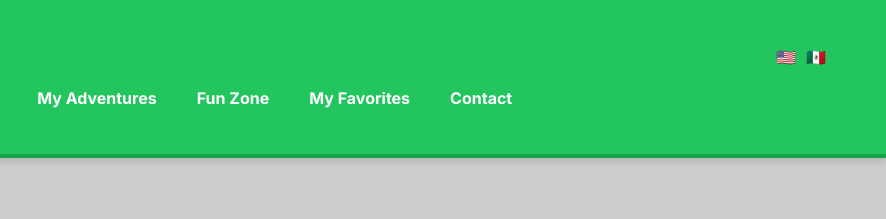
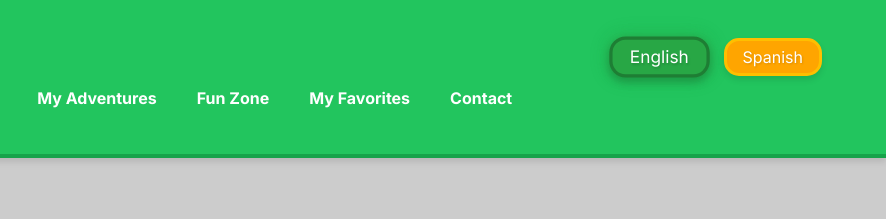
Before and after one commit to wacoachrusso/alexanderzm-website, a website: page index.html in a window 1280 px wide. Shown: the top 219 px of the page, 394-1280 px from the left. Drawn offline with nearby package versions, Linux system fonts and the light colour scheme; placeholder pictures from the web are drawn by us.

Commit message:
Feat: Enhance language switcher with kid-friendly styles and text labels

```diff
--- a/index.html
+++ b/index.html
@@ -18,8 +18,8 @@
                 <span data-lang-en="Alex's Power Zone" data-lang-es="La Zona de Poder de Alex">Alex's Power Zone</span>
             </div>
             <div class="language-switcher" style="display: flex; align-items: center; gap: 10px;">
-                <button id="lang-en" class="language-button active-lang">🇺🇸</button>
-                <button id="lang-es" class="language-button">🇲🇽</button>
+                <button id="lang-en" class="language-button active-lang">English</button>
+                <button id="lang-es" class="language-button">Spanish</button>
             </div>
             <button id="hamburger-button" class="hamburger-button" aria-label="Toggle navigation menu" aria-expanded="false">
                 <span class="hamburger-icon">☰</span>
--- a/style.css
+++ b/style.css
@@ -486,3 +486,52 @@ body {
 .logo-pulse-animation {
   animation: pulse 3.5s infinite ease-in-out; /* 3.5-second loop, smooth timing */
 }
+
+/* Language Switcher Button Styles - Kid Friendly! */
+.language-button {
+    font-size: 1rem; /* Adjusted for text */
+    padding: 0.5rem 1rem; /* Adjusted padding for text */
+    border: 3px solid #FFBF00; /* Bright yellow border (Gold) */
+    background-color: #FFA500; /* Bright orange background */
+    color: white; /* Text color, though flags are emojis */
+    border-radius: 15px; /* More rounded corners */
+    cursor: pointer;
+    transition: transform 0.2s ease-in-out, box-shadow 0.2s ease-in-out, background-color 0.2s ease-in-out, border-color 0.2s ease-in-out;
+    box-shadow: 0 4px 6px rgba(0,0,0,0.1);
+    text-shadow: 1px 1px 2px rgba(0,0,0,0.15); /* Subtle text shadow for depth if text were used */
+    line-height: 1; /* Helps center emoji if font-size affects it weirdly */
+    margin: 0 0.25rem; /* A little space between buttons, complements parent's gap */
+    display: inline-flex; /* Align items center if there were text + icon */
+    align-items: center;
+    justify-content: center;
+}
+
+.language-button:hover {
+    transform: scale(1.12); /* Slightly more pop on hover */
+    box-shadow: 0 6px 12px rgba(0,0,0,0.2);
+    border-color: #FFD700; /* Brighter gold on hover */
+    background-color: #FFC107; /* Slightly brighter orange */
+}
+
+.language-button.active-lang {
+    background-color: #28a745; /* Vibrant Green (Bootstrap success green) */
+    border-color: #1e7e34; /* Darker Green border */
+    color: white;
+    box-shadow: 0 0 10px rgba(40, 167, 69, 0.5), /* Softer inner glow */
+                0 0 18px rgba(40, 167, 69, 0.3), /* Softer outer glow */
+                0 4px 8px rgba(0,0,0,0.25); /* Standard shadow */
+    transform: scale(1.08); /* Slightly larger when active */
+    position: relative; /* For potential future pseudo-elements */
+}
+
+.language-button.active-lang:hover {
+    background-color: #218838; /* Darker green on hover when active */
+    border-color: #19692c; /* Even darker green border */
+    transform: scale(1.15); /* More pop on hover for active too */
+    box-shadow: 0 0 12px rgba(33, 136, 56, 0.6),
+                0 0 22px rgba(33, 136, 56, 0.4),
+                0 6px 12px rgba(0,0,0,0.3);
+}
+
+/* The language-switcher div itself is styled inline in the HTML for flex properties.
+   Additional global styles for it could be placed here if needed in the future. */
```
